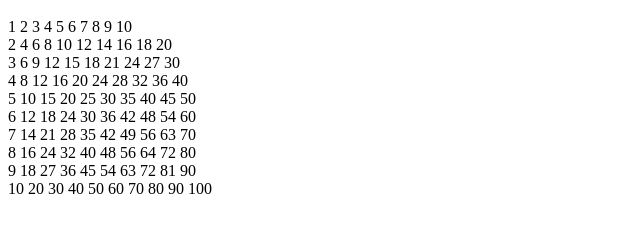
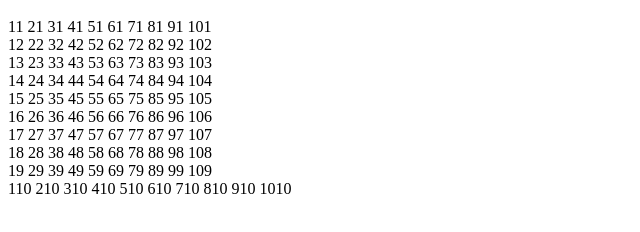
Before and after one commit to sabarn01/sabarn01.github.io, a plain HTML site: page htmlStarter/start4.html in a window 1280 px wide. Shown: the part 568-800 px from the top of the page, without its empty margins (0-640 px from the left). Drawn offline with Linux system fonts and the light colour scheme.

Commit message:
Update start4.html

```diff
--- a/htmlStarter/start4.html
+++ b/htmlStarter/start4.html
@@ -20,8 +20,10 @@
 		{
 			for(var x = 1 ; x <= 10 ; x++)
 			{
-				document.write(x * y);
+				document.write(x);
+				document.write(y);
 				document.write(" ");
+
 
 			}
 			document.write("</br>");
```
